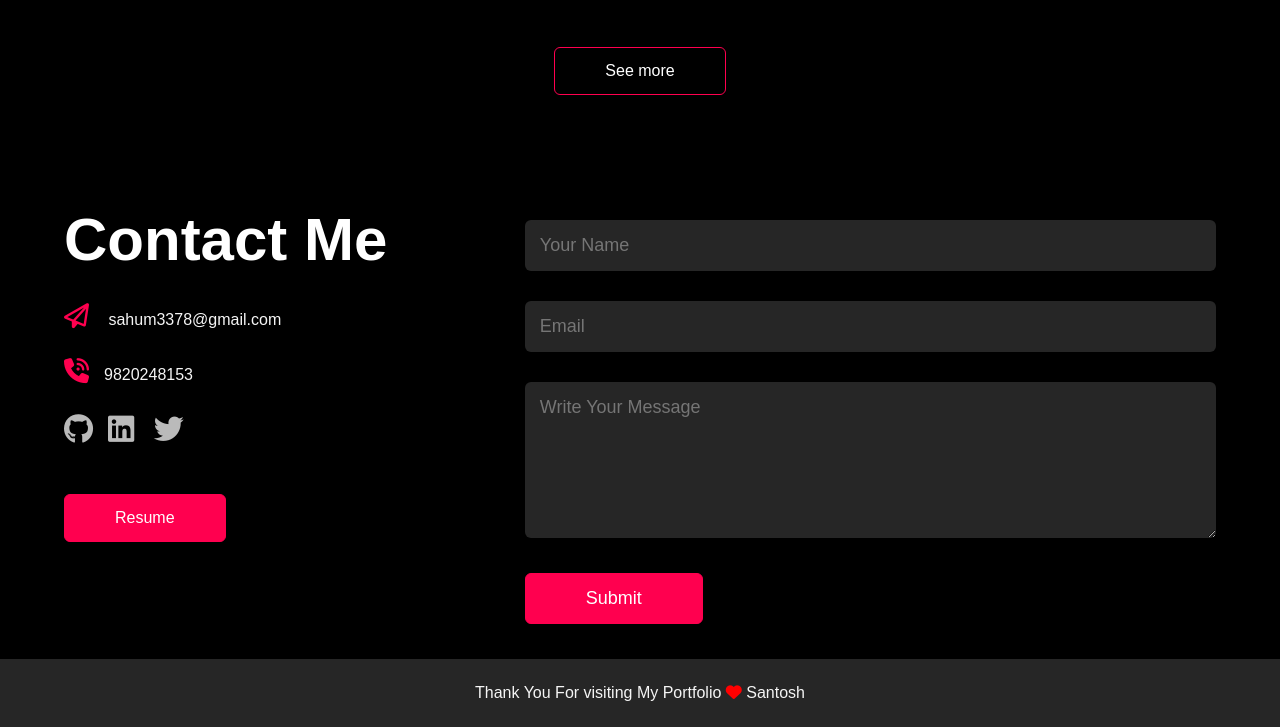
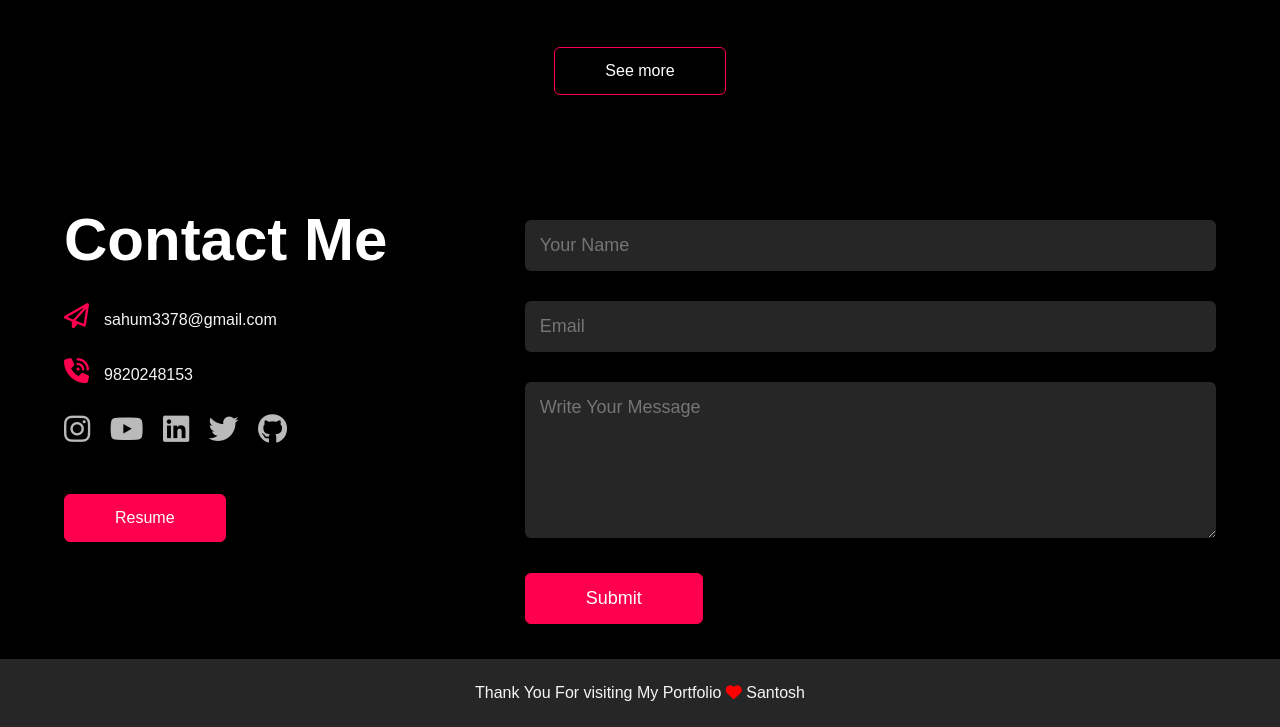
Before and after one commit to Santosh0805/portfolio, a plain HTML site: page index.html in a window 1280 px wide. Shown: the part 2414-3141 px from the top of the page. Drawn offline with nearby package versions, Linux system fonts and the light colour scheme.

Commit message:
git .add

```diff
--- a/index.html
+++ b/index.html
@@ -131,13 +131,15 @@
                 <div class="contact-left">
                     <h1 class="sub-title">Contact Me</h1>
                     <p>
-                        <i class="fa-regular fa-paper-plane"></i> sahum3378@gmail.com
+                        <i class="fa-regular fa-paper-plane"></i>sahum3378@gmail.com
                     </p>
                     <p><i class="fa-solid fa-phone-volume"></i>9820248153</p>
                     <div class="social-icon">
-                        <a href=""><i class="fa-brands fa-github"></i>
-                        <a href=""><i class="fa-brands fa-linkedin"></i></a>
-                        <a href=""><i class="fa-brands fa-twitter"></i></a>
+                        <a href="#"><i class="fa-brands fa-instagram"></i></a>
+                        <a href="https://www.youtube.com/channel/UCC9HdMwr3_9lAlIbsxWCJDQ"><i class="fa-brands fa-youtube"></i></a>
+                        <a href="https://www.linkedin.com/in/santosh-kumar-113503188/"><i class="fa-brands fa-linkedin"></i></a>
+                        <a href="https://twitter.com/Ssantosh1998"><i class="fa-brands fa-twitter"></i></a>
+                        <a href="https://github.com/Santosh0805"><i class="fa-brands fa-github"></i>
                     </div>
                     <a href="Cv.pdf" download class="btn btn2">Resume </a>
                 </div>
```
